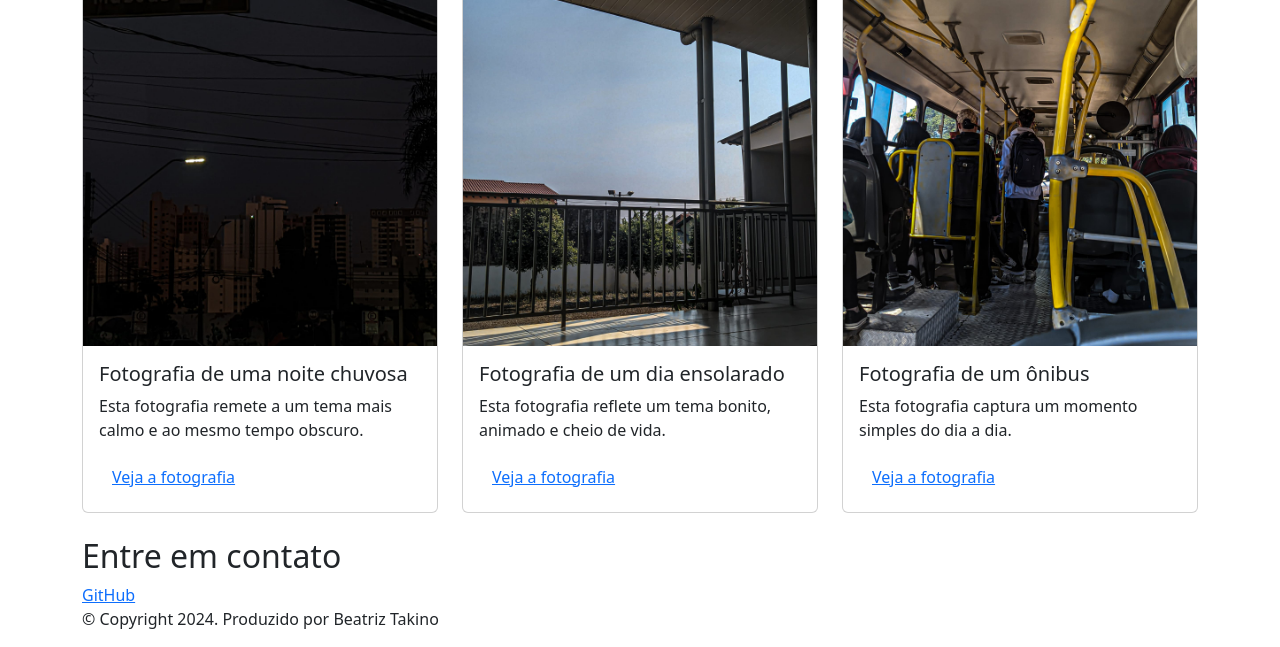
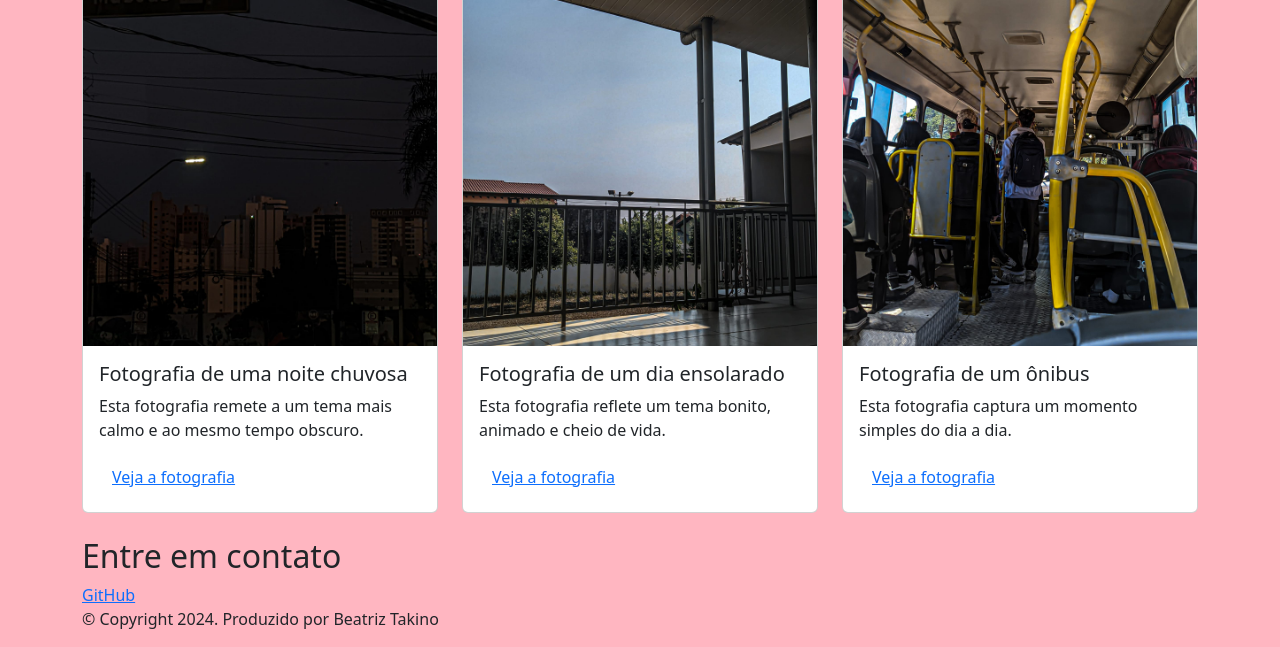
Before and after one commit to Sayuritakino/Sayuri-portifolio, a plain HTML site: page index.html in a window 1280 px wide. Shown: the part 500-1147 px from the top of the page. Drawn offline with nearby package versions, Linux system fonts and the light colour scheme.

Commit message:
Update style.css

```diff
--- a/style.css
+++ b/style.css
@@ -1 +1,6 @@
 @import url('https://fonts.googleapis.com/css2?family=Chakra+Petch:ital,wght@0,300;0,400;0,500;0,600;0,700;1,300;1,400;1,500;1,600;1,700&display=swap');
+
+body {
+  background-color: #FFB6C1;
+
+}
```
